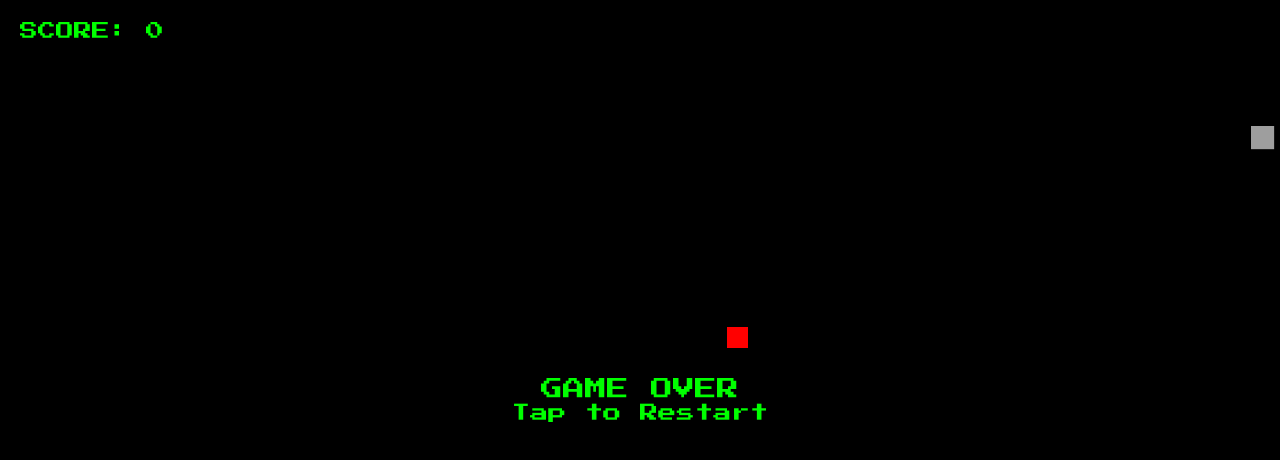
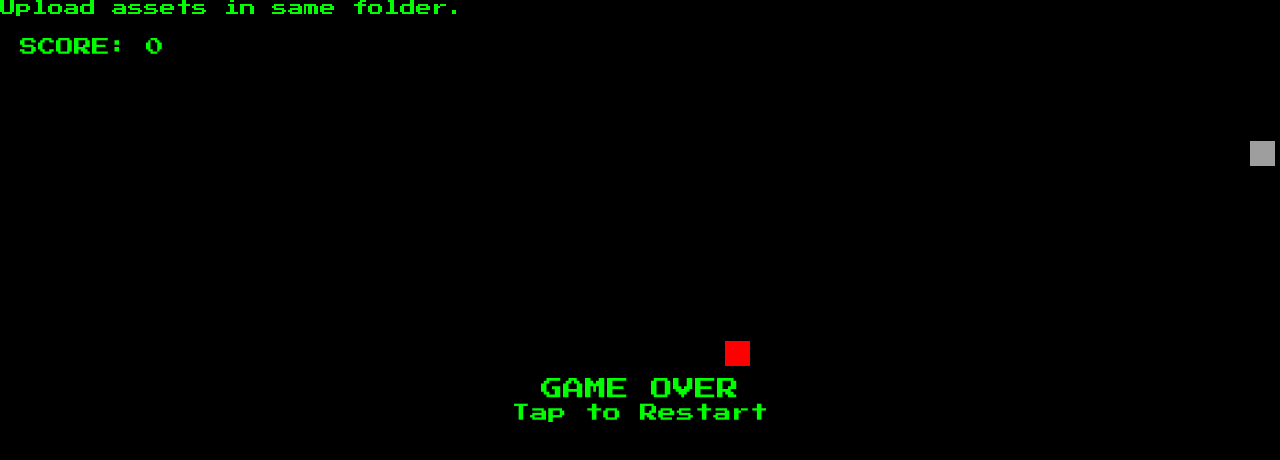
Before and after one commit to sahremmm1/snake.io, a plain HTML site: page index.html in a window 1280 px wide. Drawn offline with Linux system fonts and the light colour scheme.

Commit message:
Update index.html

```diff
--- a/index.html
+++ b/index.html
@@ -1,5 +1,7 @@
 <!DOCTYPE html>
 <html lang="en">
+<head><meta charset="UTF-8"><meta name="viewport" content="width=device-width, initial-scale=1.0"><title>Snake Game</title></head>
+<body>Upload assets in same folder.</body>
 <head>
 <meta charset="UTF-8">
 <meta name="viewport" content="width=device-width, initial-scale=1.0">
@@ -49,193 +51,194 @@ const canvas = document.getElementById("gameCanvas");
 const ctx = canvas.getContext("2d");
 const gameOverDiv = document.getElementById("gameOver");
 
-let scale = 25;
-let columns = 0, rows = 0;
-
+// FULLSCREEN CANVAS
 function resizeCanvas() {
     canvas.width = window.innerWidth;
     canvas.height = window.innerHeight;
-    recalcGrid();
 }
-window.addEventListener("resize", resizeCanvas);
 resizeCanvas();
+window.onresize = resizeCanvas;
 
-function recalcGrid() {
-    columns = Math.max(4, Math.floor(canvas.width / scale));
-    rows = Math.max(4, Math.floor(canvas.height / scale));
-}
+// GRID SYSTEM
+let scale = 25;  // size of snake cell
+let columns, rows;
 
-// Load head images (optional)
+// LOAD HEAD IMAGES
 const head1 = new Image();
 const head2 = new Image();
 head1.src = "head1.png";
 head2.src = "head2.png";
+
 let headFrame = 0;
-setInterval(()=> headFrame = 1 - headFrame, 500);
+setInterval(() => headFrame = 1 - headFrame, 500);
 
-// Game state
 let snake, apple, score = 0, gameRunning = false;
-const snakeSpeed = 12;
-const step = 1000 / snakeSpeed;
-let lastLogicTime = 0;
 
-function clamp(v,a,b){return Math.max(a,Math.min(b,v))}
-function lerp(a,b,t){return a+(b-a)*t}
+// CALC GRID EVERY TIME
+function recalcGrid() {
+    columns = Math.floor(canvas.width / scale);
+    rows = Math.floor(canvas.height / scale);
+}
 
 class Snake {
     constructor() {
-        this.cells = [{x:5,y:5}];
-        this.prevCells = [{x:5,y:5}];
+        this.snakeArray = [{ x: 5, y: 5 }];
         this.direction = "RIGHT";
     }
 
     move() {
-        this.prevCells = this.cells.map(c=>({x:c.x,y:c.y}));
-        const head = {...this.cells[0]};
-        if(this.direction==="LEFT") head.x-=1;
-        if(this.direction==="RIGHT") head.x+=1;
-        if(this.direction==="UP") head.y-=1;
-        if(this.direction==="DOWN") head.y+=1;
-        this.cells.unshift(head);
-        if(head.x===apple.x && head.y===apple.y){
-            score+=10;
+        let head = { ...this.snakeArray[0] };
+
+        if (this.direction === "LEFT") head.x -= 1;
+        if (this.direction === "RIGHT") head.x += 1;
+        if (this.direction === "UP") head.y -= 1;
+        if (this.direction === "DOWN") head.y += 1;
+
+        this.snakeArray.unshift(head);
+
+        // EATING
+        if (head.x === apple.x && head.y === apple.y) {
+            score += 10;
             apple = randomApple();
-        } else {this.cells.pop()}
-        while(this.prevCells.length<this.cells.length)
-            this.prevCells.push({...this.prevCells[this.prevCells.length-1]});
-    }
-
-    setDirection(dir){
-        const opposite={LEFT:"RIGHT",RIGHT:"LEFT",UP:"DOWN",DOWN:"UP"};
-        if(dir!==opposite[this.direction]) this.direction=dir;
-    }
-
-    checkCollision(){
-        const head=this.cells[0];
-        if(head.x<0||head.x>=columns||head.y<0||head.y>=rows) return true;
-        for(let i=1;i<this.cells.length;i++)
-            if(this.cells[i].x===head.x&&this.cells[i].y===head.y) return true;
-        return false;
-    }
-
-    drawInterpolation(t, now){
-        t = clamp(t,0,1);
-        const maxPulse=0.10,pulseSpeed=6,baseRadius=scale/2;
-        ctx.shadowColor="rgba(0,0,0,0.7)";
-        ctx.shadowBlur=18; ctx.shadowOffsetX=0; ctx.shadowOffsetY=6;
-
-        // apple
-        ctx.save();
-        ctx.shadowBlur=0; ctx.fillStyle="red";
-        ctx.fillRect(apple.x*scale+2,apple.y*scale+2,scale-4,scale-4);
-        ctx.restore();
-
-        for(let i=this.cells.length-1;i>=0;i--){
-            const prev=this.prevCells[i]||this.cells[i];
-            const cur=this.cells[i];
-            const phaseLag=clamp(i*0.06,0,0.4);
-            const tt=clamp(t-phaseLag,0,1);
-            const px=lerp(prev.x,cur.x,tt)*scale+scale/2;
-            const py=lerp(prev.y,cur.y,tt)*scale+scale/2;
-            const pulsePhase=now/1000*pulseSpeed+i*0.4;
-            const pulse=1+Math.sin(pulsePhase)*maxPulse*(1-i/(this.cells.length+2));
-            const r=baseRadius*pulse;
-            const bodyHue=30;
-            const saturation=60-i*2;
-            const lightness=35+i*0.6;
-            ctx.fillStyle=`hsl(${bodyHue},${clamp(saturation,30,70)}%,${clamp(lightness,20,50)}%)`;
-            ctx.beginPath(); ctx.arc(px,py,r,0,Math.PI*2); ctx.fill();
-        }
-
-        // head
-        const headPrev=this.prevCells[0]||this.cells[0];
-        const headCur=this.cells[0];
-        const hx=lerp(headPrev.x,headCur.x,t)*scale+scale/2;
-        const hy=lerp(headPrev.y,headCur.y,t)*scale+scale/2;
-
-        let angle=0;
-        if(this.direction==="LEFT") angle=Math.PI;
-        if(this.direction==="UP") angle=-Math.PI/2;
-        if(this.direction==="DOWN") angle=Math.PI/2;
-
-        ctx.save();
-        ctx.shadowColor="rgba(0,0,0,0.8)";
-        ctx.shadowBlur=20; ctx.shadowOffsetY=6;
-
-        if(head1.complete && head2.complete && head1.naturalWidth!==0 && head2.naturalWidth!==0){
-            const img=headFrame===0?head1:head2;
-            ctx.translate(hx,hy); ctx.rotate(angle);
-            const s=scale*0.95; ctx.drawImage(img,-s/2,-s/2,s,s);
         } else {
-            ctx.translate(hx,hy); ctx.rotate(angle);
-            ctx.fillStyle="#00ff00";
-            const w=scale*0.9,h=scale*0.9;
-            ctx.fillRect(-w/2,-h/2,w,h);
-        }
-        ctx.restore();
-
-        // score
-        ctx.save(); ctx.shadowBlur=0; ctx.fillStyle="#00ff00";
-        ctx.font="18px 'Press Start 2P'";
-        ctx.fillText("SCORE: "+score,20,40); ctx.restore();
+            this.snakeArray.pop();
         }
     }
 
-function randomApple(){return {x:Math.floor(Math.random()*columns),y:Math.floor(Math.random()*rows)}}
-
-function init(){
-    recalcGrid();
-    snake=new Snake();
-    apple=randomApple();
-    score=0;
-    gameRunning=true;
-    gameOverDiv.style.display="none";
-    lastLogicTime=0;
+    setDirection(dir) {
+        const opposite = {
+            LEFT: "RIGHT",
+            RIGHT: "LEFT",
+            UP: "DOWN",
+            DOWN: "UP"
+        };
+        if (dir !== opposite[this.direction]) this.direction = dir;
     }
 
-function gameLoop(timestamp){
-    if(!gameRunning) return;
-    if(!lastLogicTime) lastLogicTime=timestamp;
-    while(timestamp-lastLogicTime>=step){
-        lastLogicTime+=step;
+    draw() {
+        recalcGrid();
+        ctx.clearRect(0, 0, canvas.width, canvas.height);
+
+        // DRAW SNAKE
+        this.snakeArray.forEach((segment, index) => {
+
+            if (index === 0) {
+                // HEAD IMAGE
+                const img = headFrame === 0 ? head1 : head2;
+
+                let angle = 0;
+                if (this.direction === "LEFT") angle = Math.PI;
+                if (this.direction === "UP") angle = -Math.PI / 2;
+                if (this.direction === "DOWN") angle = Math.PI / 2;
+
+                ctx.save();
+                ctx.translate(segment.x * scale + scale / 2, segment.y * scale + scale / 2);
+                ctx.rotate(angle);
+                ctx.drawImage(img, -scale / 2, -scale / 2, scale, scale);
+                ctx.restore();
+
+            } else {
+                // BODY (brown circle)
+                ctx.fillStyle = "#8B4513";
+                ctx.beginPath();
+                ctx.arc(
+                    segment.x * scale + scale / 2,
+                    segment.y * scale + scale / 2,
+                    scale / 2,
+                    0,
+                    Math.PI * 2
+                );
+                ctx.fill();
+            }
+        });
+
+        // APPLE
+        ctx.fillStyle = "red";
+        ctx.fillRect(apple.x * scale, apple.y * scale, scale, scale);
+
+        // SCORE TEXT
+        ctx.fillStyle = "#00ff00";
+        ctx.font = "18px 'Press Start 2P'";
+        ctx.fillText("SCORE: " + score, 20, 40);
+    }
+
+    checkCollision() {
+        const head = this.snakeArray[0];
+
+        if (head.x < 0 || head.x >= columns || head.y < 0 || head.y >= rows)
+            return true;
+
+        for (let i = 1; i < this.snakeArray.length; i++) {
+            if (this.snakeArray[i].x === head.x && this.snakeArray[i].y === head.y)
+                return true;
+        }
+        return false;
+    }
+}
+
+function randomApple() {
+    return {
+        x: Math.floor(Math.random() * columns),
+        y: Math.floor(Math.random() * rows)
+    };
+}
+
+function init() {
+    recalcGrid();
+    snake = new Snake();
+    apple = randomApple();
+    score = 0;
+    gameRunning = true;
+    gameOverDiv.style.display = "none";
+    gameLoop();
+}
+
+function gameLoop() {
+    if (!gameRunning) return;
+
     snake.move();
-        if(snake.checkCollision()){
-            gameRunning=false;
-            gameOverDiv.style.display="block";
+    if (snake.checkCollision()) {
+        gameRunning = false;
+        gameOverDiv.style.display = "block";
         return;
     }
-        apple.x=clamp(apple.x,0,columns-1);
-        apple.y=clamp(apple.y,0,rows-1);
-    }
-    const t=(timestamp-lastLogicTime)/step;
-    ctx.clearRect(0,0,canvas.width,canvas.height);
-    snake.drawInterpolation(t,timestamp);
-    requestAnimationFrame(gameLoop);
+
+    snake.draw();
+    setTimeout(gameLoop, 100);
 }
 
-// Controls
-let startX=0,startY=0;
-window.addEventListener("touchstart",e=>{
-    const t=e.touches[0]; startX=t.clientX; startY=t.clientY;
-    if(!gameRunning){init(); requestAnimationFrame(gameLoop);}
-});
-window.addEventListener("touchmove",e=>{
-    if(!snake) return;
-    const t=e.touches[0]; const dx=t.clientX-startX; const dy=t.clientY-startY;
-    if(Math.abs(dx)>Math.abs(dy)) snake.setDirection(dx>0?"RIGHT":"LEFT");
-    else snake.setDirection(dy>0?"DOWN":"UP");
-});
-document.addEventListener("keydown",e=>{
-    if(e.key==="Enter" && !gameRunning){init();requestAnimationFrame(gameLoop); return;}
-    if(!snake) return;
-    if(e.key==="ArrowUp"||e.key==="w") snake.setDirection("UP");
-    if(e.key==="ArrowDown"||e.key==="s") snake.setDirection("DOWN");
-    if(e.key==="ArrowLeft"||e.key==="a") snake.setDirection("LEFT");
-    if(e.key==="ArrowRight"||e.key==="d") snake.setDirection("RIGHT");
+// TOUCH CONTROLS
+let startX = 0, startY = 0;
+
+window.addEventListener("touchstart", e => {
+    startX = e.touches[0].clientX;
+    startY = e.touches[0].clientY;
+
+    if (!gameRunning) init();
 });
 
+window.addEventListener("touchmove", e => {
+    let dx = e.touches[0].clientX - startX;
+    let dy = e.touches[0].clientY - startY;
+
+    if (Math.abs(dx) > Math.abs(dy)) {
+        snake.setDirection(dx > 0 ? "RIGHT" : "LEFT");
+    } else {
+        snake.setDirection(dy > 0 ? "DOWN" : "UP");
+    }
+});
+
+// KEYBOARD
+document.addEventListener("keydown", e => {
+    if (!gameRunning && e.key === "Enter") init();
+    if (e.key === "ArrowUp") snake.setDirection("UP");
+    if (e.key === "ArrowDown") snake.setDirection("DOWN");
+    if (e.key === "ArrowLeft") snake.setDirection("LEFT");
+    if (e.key === "ArrowRight") snake.setDirection("RIGHT");
+});
+
+// START
 init();
-requestAnimationFrame(gameLoop);
 </script>
 
 </body>
```
Lines whose indentation alone changed are shown as unchanged.
